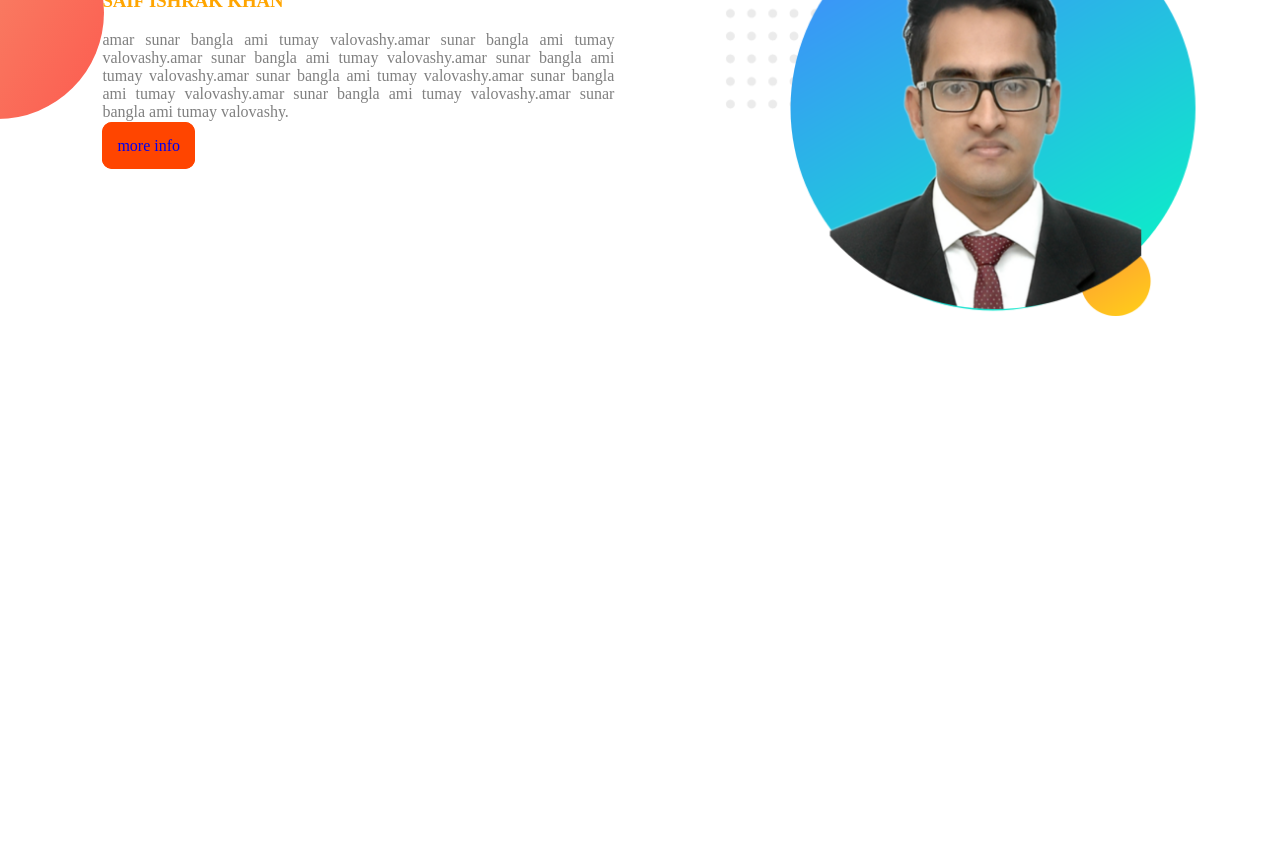
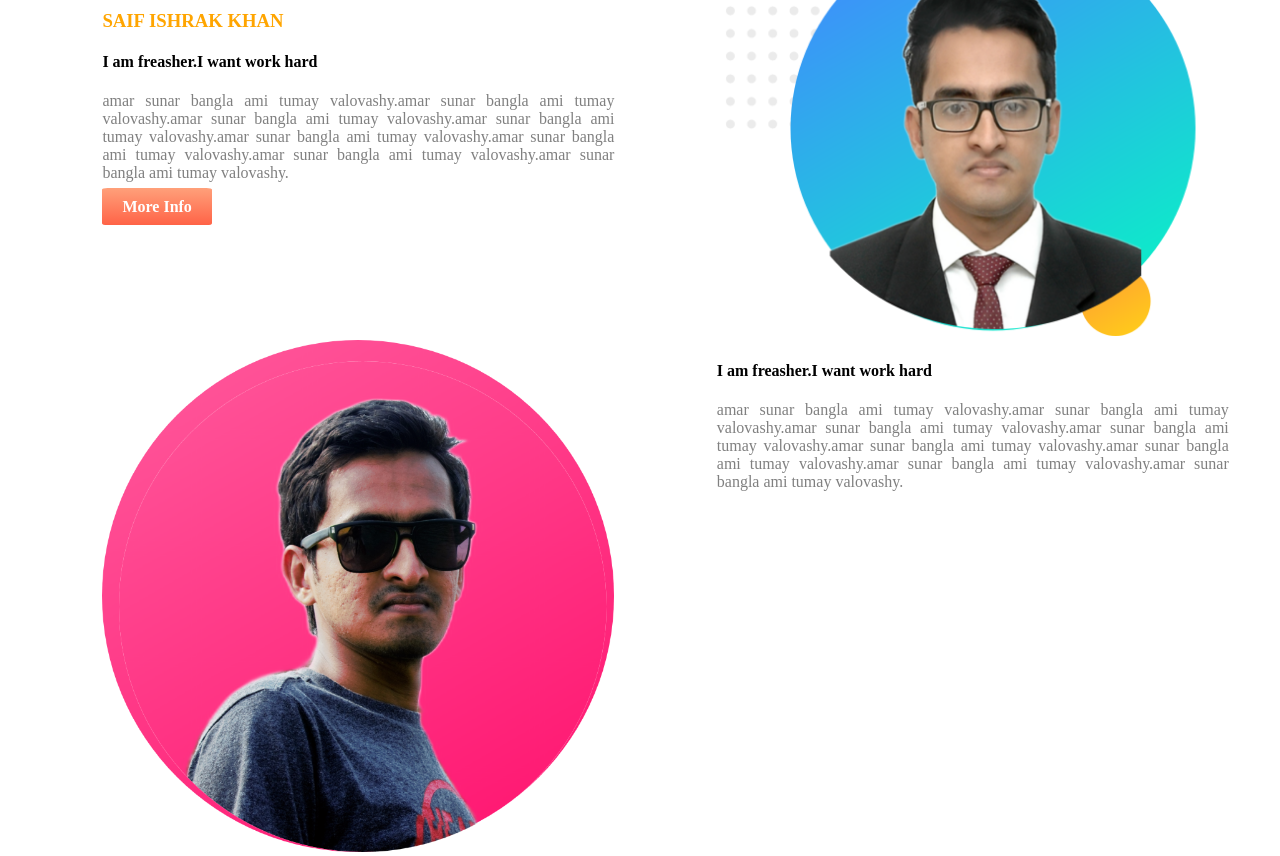
Before and after one commit to saifishrak/practic-1, a plain HTML site: page index.html in a window 1280 px wide. Shown: the part 94-950 px from the top of the page. Before the commit the page ends 800 px from the top, so only its background shows below. Drawn offline with Linux system fonts and the light colour scheme; a web font is replaced by a local one.

Commit message:
for today

```diff
--- a/index.html
+++ b/index.html
@@ -16,16 +16,30 @@
 </head>
 
 <body>
-    <section class="topbanar">
-        <div class="half-weath">
-            <h1 class="header"><b>New Web Devolaper</b> </h1>
-            <h3 class="name">SAIF ISHRAK KHAN</h3>
-            <p class="details">amar sunar bangla ami tumay valovashy.amar sunar bangla ami tumay valovashy.amar sunar bangla ami tumay valovashy.amar sunar bangla ami tumay valovashy.amar sunar bangla ami tumay valovashy.amar sunar bangla ami tumay valovashy.amar sunar
+    <section class="topbanar" id="tb">
+        <div class=" half-weath ">
+            <h1 class="header "><b>New Web Devolaper</b> </h1>
+            <h3 class="name ">SAIF ISHRAK KHAN</h3>
+            <h4>I am freasher.I want work hard</h4>
+            <p class="details ">amar sunar bangla ami tumay valovashy.amar sunar bangla ami tumay valovashy.amar sunar bangla ami tumay valovashy.amar sunar bangla ami tumay valovashy.amar sunar bangla ami tumay valovashy.amar sunar bangla ami tumay valovashy.amar sunar
                 bangla ami tumay valovashy.amar sunar bangla ami tumay valovashy.</p>
-            <a class="link-button" target="_blank" href="http://www.linkedin.com/in/saif-ishrak-87b589137">more info</a>
+            <p></p>
+            <a class="link-button " target="_blank " href="http://www.linkedin.com/in/saif-ishrak-87b589137 ">More Info</a>
         </div>
-        <div class="half-weath">
-            <img src="images/1.png" alt="">
+        <div class="half-weath ">
+            <img src="images/1.png " alt=" ">
+        </div>
+    </section>
+    <section class="topbanar ">
+        <div class="half-weath ">
+            <img src="images/2.png " alt=" ">
+        </div>
+        <div class="half-weath ">
+            <h4>I am freasher.I want work hard</h4>
+            <p class="details ">amar sunar bangla ami tumay valovashy.amar sunar bangla ami tumay valovashy.amar sunar bangla ami tumay valovashy.amar sunar bangla ami tumay valovashy.amar sunar bangla ami tumay valovashy.amar sunar bangla ami tumay valovashy.amar sunar
+                bangla ami tumay valovashy.amar sunar bangla ami tumay valovashy.</p>
+            <p></p>
+
         </div>
     </section>
 
--- a/style.css
+++ b/style.css
@@ -11,7 +11,7 @@ body {
     color: orange;
 }
 
-.topbanar {
+.tb {
     background-image: url(images/exp-bg.png);
     background-repeat: no-repeat;
 }
@@ -28,7 +28,7 @@ body {
     padding-left: 3%;
 }
 
-section {
+.tb {
     height: 400px;
 }
 
@@ -38,8 +38,13 @@ section {
 
 .link-button {
     text-decoration: none;
-    padding: 10px;
-    border: 5px solid orangered;
-    border-radius: 10px;
-    background-color: orangered;
+    background-image: linear-gradient(lightsalmon, tomato);
+    padding: 10px 20px;
+    border-radius: 5%;
+    color: white;
+    font-weight: 700;
 }
+
+.topbanar {
+    margin-top: 20px;
+}
```
Also changed, not shown: images/2.png (added).
